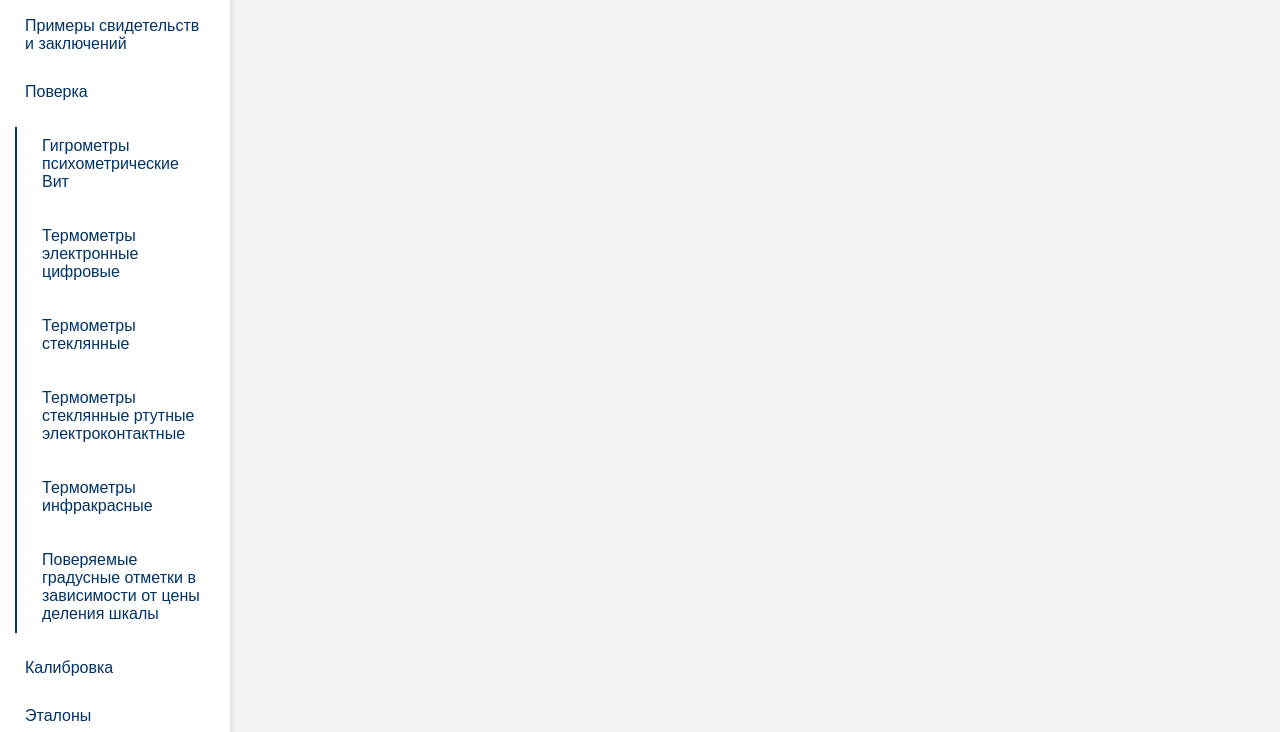
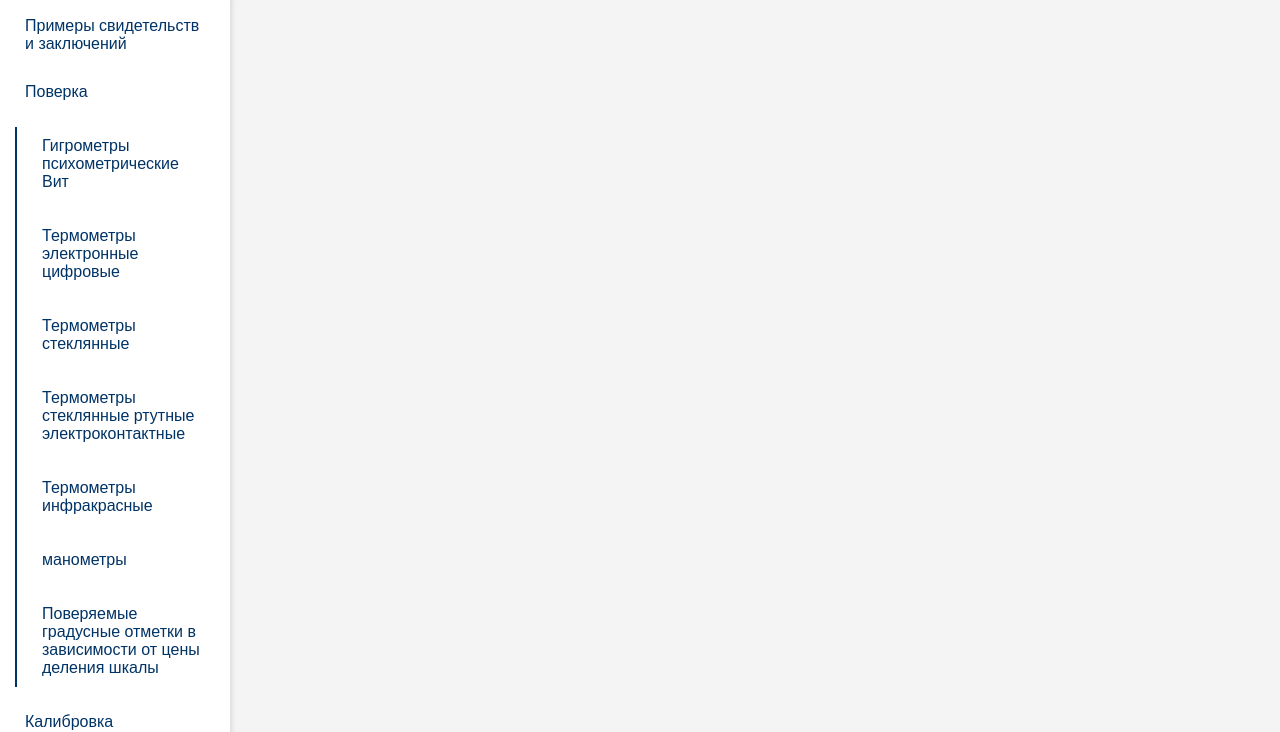
Before and after one commit to Averty321/Vlad-CSMS, a plain HTML site: page index.html in a window 1280 px wide. Both pictures are taken after a click on the link "Поверка". Shown: the part 68-800 px from the top of the page. Drawn offline with Linux system fonts and the light colour scheme.

Commit message:
Update index.html

```diff
--- a/index.html
+++ b/index.html
@@ -81,6 +81,7 @@
             <p><a href="Term-glass.html" target="_blank">Термометры стеклянные</a></p>
             <p><a href="Term-glass-el.html" target="_blank">Термометры стеклянные ртутные электроконтактные</a></p>
             <p><a href="Infra-el-term.html" target="_blank">Термометры инфракрасные</a></p>
+            <p> <a href="<“Mano.html"> манометры </a></p>
             <p><a href="Term-table.html" target="_blank">Поверяемые градусные отметки в зависимости от цены деления шкалы</a></p>
         </div>
         <a href="#" onclick="toggleDropdown('calibrationList')">Калибровка</a>
```
